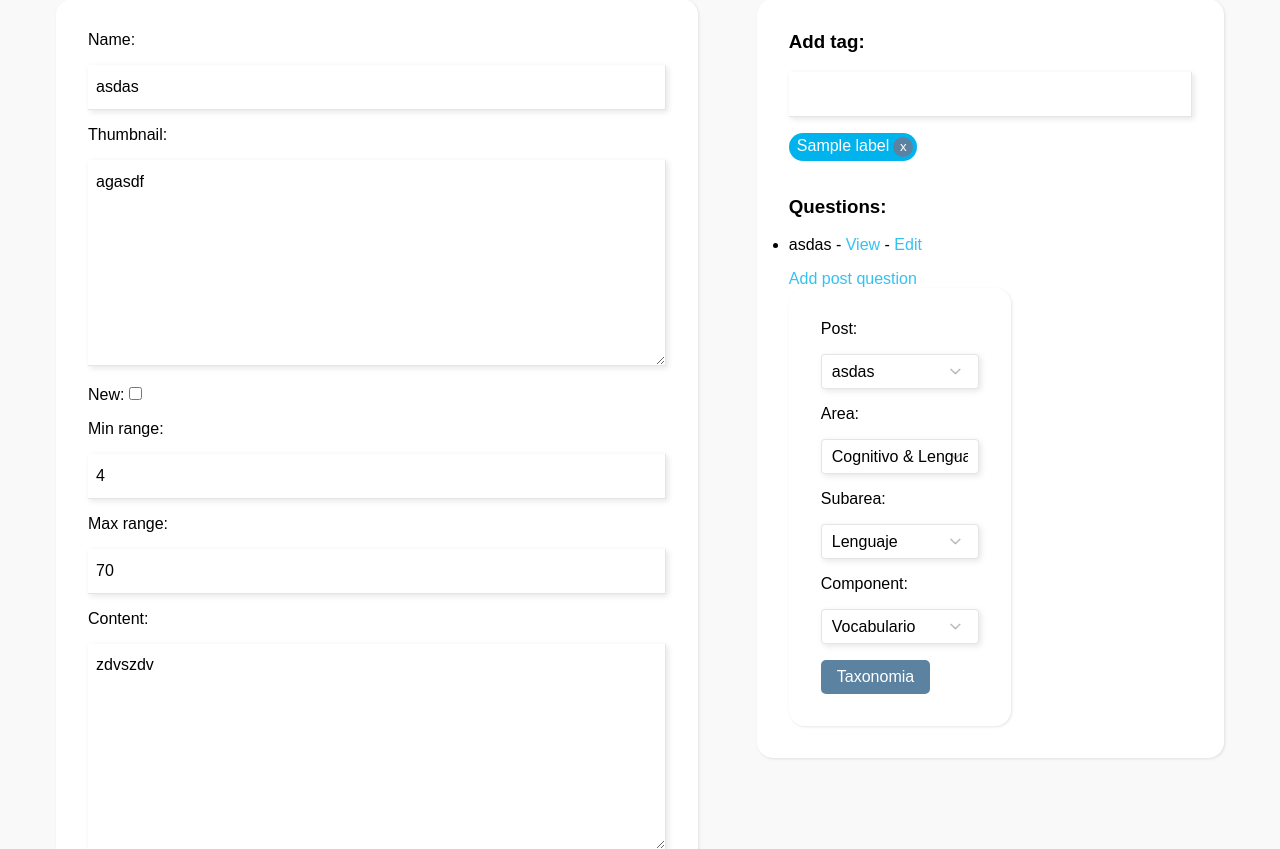
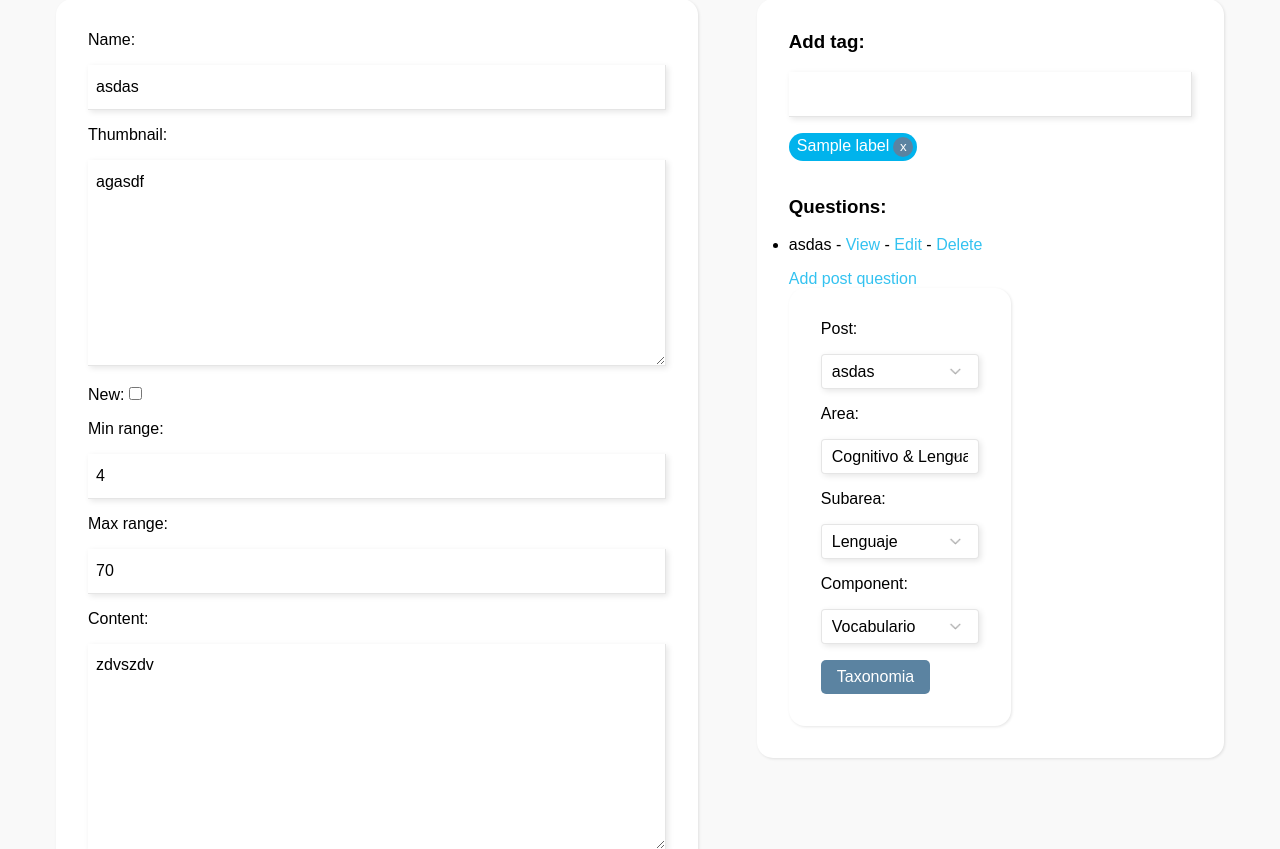
Before and after one commit to tian2992/afinidata-content-manager, a Django app: page /posts/1/edit/ in a window 1280 px wide. Shown: the part 239-1088 px from the top of the page. Run offline with Django 3.2, Linux system fonts and the light colour scheme; a user stored in the database is signed in; data comes from the database, SQL or seed files in the repository; tables that the repository leaves empty hold one stand-in row (values such as "Sample post"); data that the repository does not hold is empty.

Commit message:
add link for question, fix #21

```diff
--- a/posts/templates/posts/edit.html
+++ b/posts/templates/posts/edit.html
@@ -47,7 +47,7 @@
                     {% if post.question_set.count > 0 %}
                         <ul class="list">
                             {% for question in post.question_set.all %}
-                                <li><span>{{ question.name }}</span> - <a href="{% url 'posts:question' id=question.pk %}" class="link">View</a> - <a href="{% url 'posts:edit-question' id=question.pk %}" class="link">Edit</a></li>
+                                <li><span>{{ question.name }}</span> - <a href="{% url 'posts:question' id=question.pk %}" class="link">View</a> - <a href="{% url 'posts:edit-question' id=question.pk %}" class="link">Edit</a> -  <a href="{% url 'posts:delete-question' id=question.pk %}" class="link">Delete</a></li>
                             {% endfor %}
                         </ul>
                     {% else %}
```
